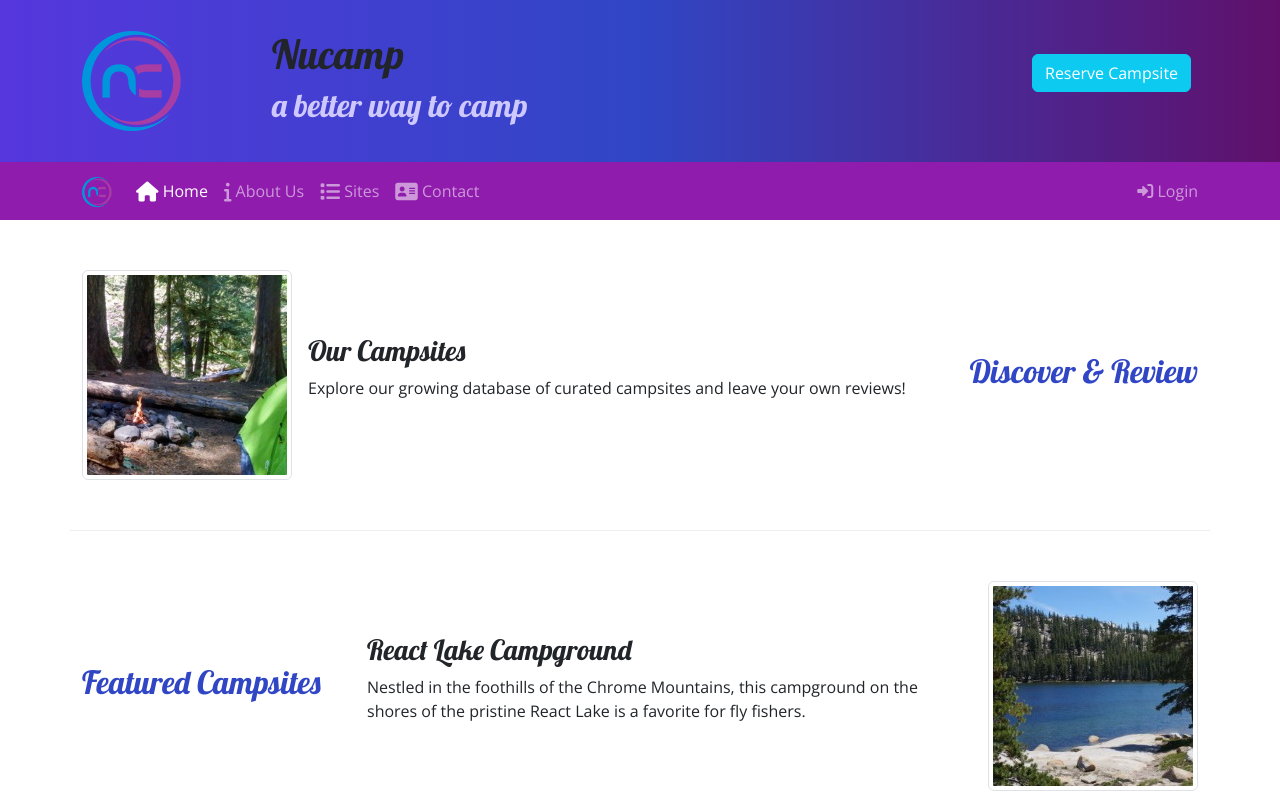
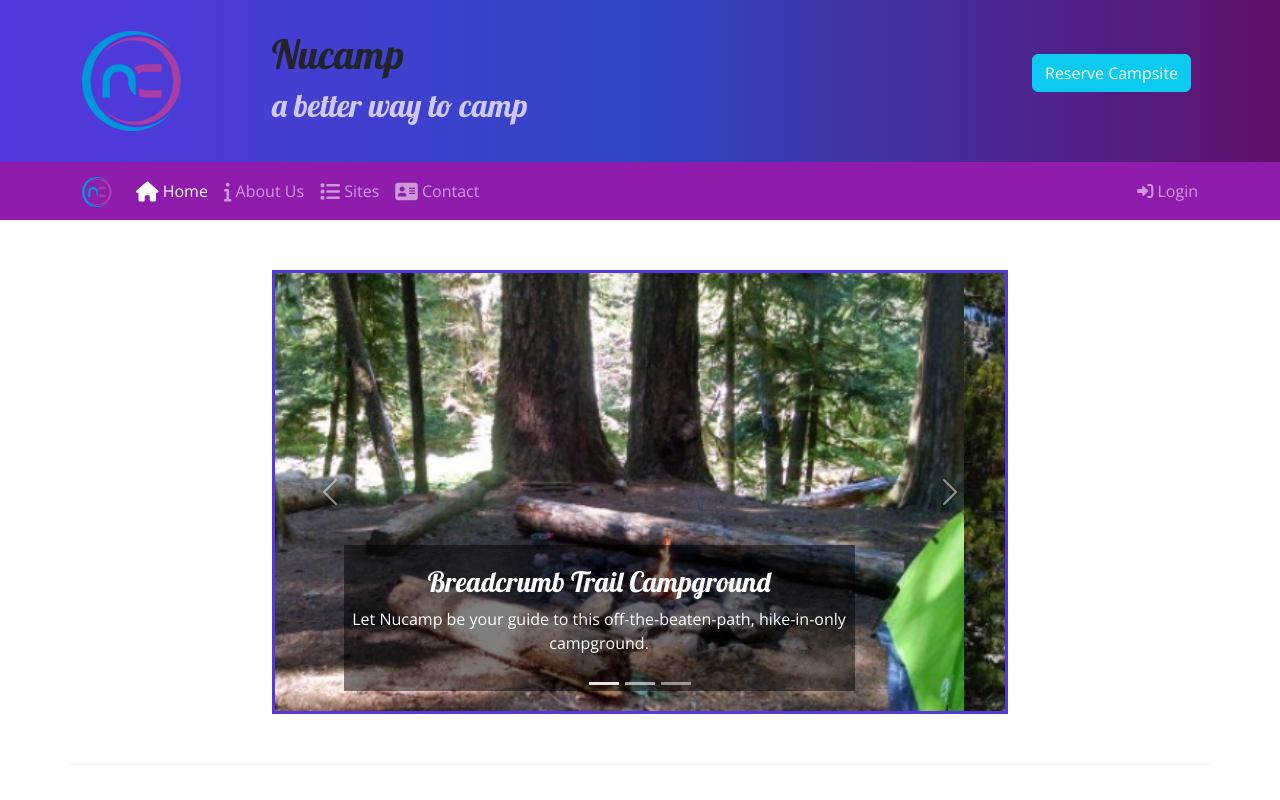
Before and after one commit to MackInSpace/1-Web-Dev-Fundamentals, a plain HTML site: page NUCAMPSITE/index.html in a window 1280 px wide. Shown: the top 800 px of the page. Drawn offline with nearby package versions, Linux system fonts and the light colour scheme.

Commit message:
added a carousel

```diff
--- a/NUCAMPSITE/css/styles.css
+++ b/NUCAMPSITE/css/styles.css
@@ -41,3 +41,11 @@
 .accordion-button {
     background-color: #d3d3d3;
 }
+
+.carousel-caption {
+    background-color: rgba(0, 0, 0, 0.5);
+}
+
+.carousel {
+    border: solid #5637DD
+}
--- a/NUCAMPSITE/index.html
+++ b/NUCAMPSITE/index.html
@@ -147,6 +147,52 @@
     <!-- main section -->
     <main class="container">
 
+        <!--carousel-->
+        <section class="row row-content">
+            <div class="col-md-8 mx-auto">
+                <div id="homeCarousel" class="carousel slide" data-bs-ride="carousel">
+                    <div class="carousel-indicators">
+                        <button type="button" data-bs-target="#homeCarousel" data-bs-slide-to="0" class="active"></button>
+                        <button type="button" data-bs-target="#homeCarousel" data-bs-slide-to="1"></button>
+                        <button type="button" data-bs-target="#homeCarousel" data-bs-slide-to="2"></button>
+                    </div>
+                    <div class="carousel-inner">
+                        <div class="carousel-item active">
+                            <img class="d-block w-100" src="img/breadcrumb-trail.jpg" alt="Breadcrumb Trail Campground">
+                            <div class="carousel-caption">
+                                <h3>Breadcrumb Trail Campground</h3>
+                                <p class="d-none d-sm-block">Let Nucamp be your guide to this off-the-beaten-path, hike-in-only campground.</p>
+                            </div>
+                        </div>
+                        <div class="carousel-item">
+                            <img class="d-block w-100" src="img/react-lake.jpg" alt="React Lake Campground">
+                            <div class="carousel-caption">
+                                <h3>React Lake Campground</h3>
+                                <p class="d-none d-sm-block">Nestled in the foothills of the Chrome Mountains, this campground on the shores of the pristine React Lake is a favorite for fly fishers.</p>
+                            </div>
+                        </div>
+                        <div class="carousel-item">
+                            <img class="d-block w-100" src="img/chrome-river.jpg" alt="Chrome River Campground">
+                            <div class="carousel-caption">
+                                <h3>Chrome River Campground</h3>
+                                <p class="d-none d-sm-block">Spend a few days and starry nights beneath a canopy of old-growth firs at this enchanting spot by the Chrome River.</p>
+                            </div>
+                        </div>
+                    </div>
+                    <div>
+                        <a class="carousel-control-prev" href="#homeCarousel" role="button" data-bs-slide="prev">
+                            <span class="carousel-control-prev-icon"></span>
+                            <span class="sr-only">Previous</span>
+                        </a>
+                        <a class="carousel-control-next" href="#homeCarousel" role="button" data-bs-slide="next">
+                            <span class="carousel-control-next-icon"></span>
+                            <span class="sr-only">Next</span>
+                        </a>
+                    </div>
+                </div>
+            </div>
+        </section>
+
     	<!-- discover section -->
         <section class="row row-content align-items-center">
             <div class="col-sm-4 col-md-3 order-sm-last">
```
